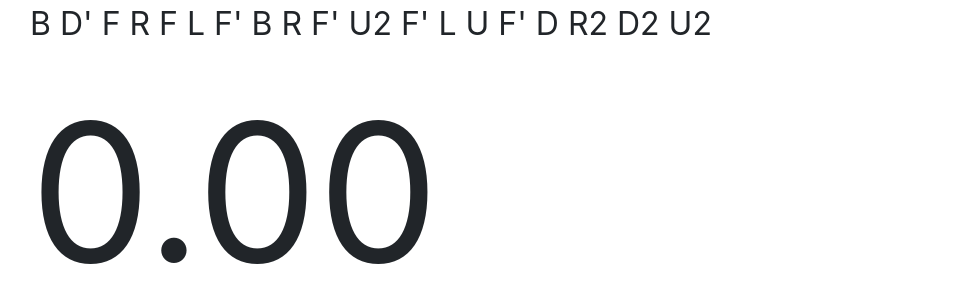
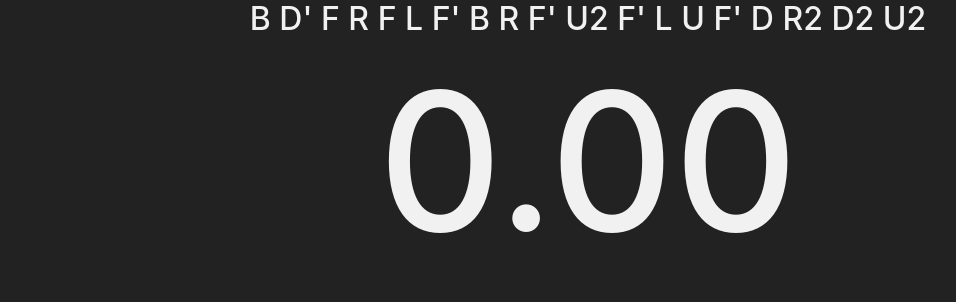
Before and after one commit to danielpolov/Crubiks-timer, a React (Vite) app in the folder client/: page / in a window 1280 px wide. Shown: the top 302 px of the page, without its empty margins (52-1008 px from the left). Built offline with nearby package versions, Linux system fonts and the light colour scheme.

Commit message:
Added simple styles

```diff
--- a/client/src/App.css
+++ b/client/src/App.css
@@ -2,15 +2,13 @@
   padding: 2em;
 }
 
-.read-the-docs {
-  color: #888;
+.scramble_text{
+  cursor: pointer;
+  font-size: 2em;
+  text-align: center;
 }
 
-.scramble_container{
-  cursor: pointer;
-  font-size: 2em;
+.timer_text{
+  font-size: 12em;
+  text-align: center;
 }
-
-.display-timer{
-  font-size: 12em;
-}
--- a/client/src/Components/DisplayScramble.jsx
+++ b/client/src/Components/DisplayScramble.jsx
@@ -22,7 +22,7 @@ const DisplayScramble = (props) => {
 
     return (
         <div onClick={props.newScramble} className="scramble_container">
-            {scramble}
+            <h3 className="scramble_text">{scramble}</h3>
         </div>
     );
 
--- a/client/src/Components/DisplayTimer.jsx
+++ b/client/src/Components/DisplayTimer.jsx
@@ -62,9 +62,11 @@ const DisplayTimer = (props) =>{
         secondsPassed =  (now - startTime) / 1000;
     }
 
-    return <div className='display-timer'>
-        {secondsPassed.toFixed(2)}
-    </div>
+    return (
+        <div className='display-timer'>
+            <h1 className='timer_text'>{secondsPassed.toFixed(2)}</h1>
+        </div>
+    );
 }
 
 export default DisplayTimer;
--- a/client/src/index.css
+++ b/client/src/index.css
@@ -1,3 +1,5 @@
 body {
   font-family: Inter, system-ui, Avenir, Helvetica, Arial, sans-serif;
+  color: #f1f1f1;
+  background-color: #222222;
 }
```
